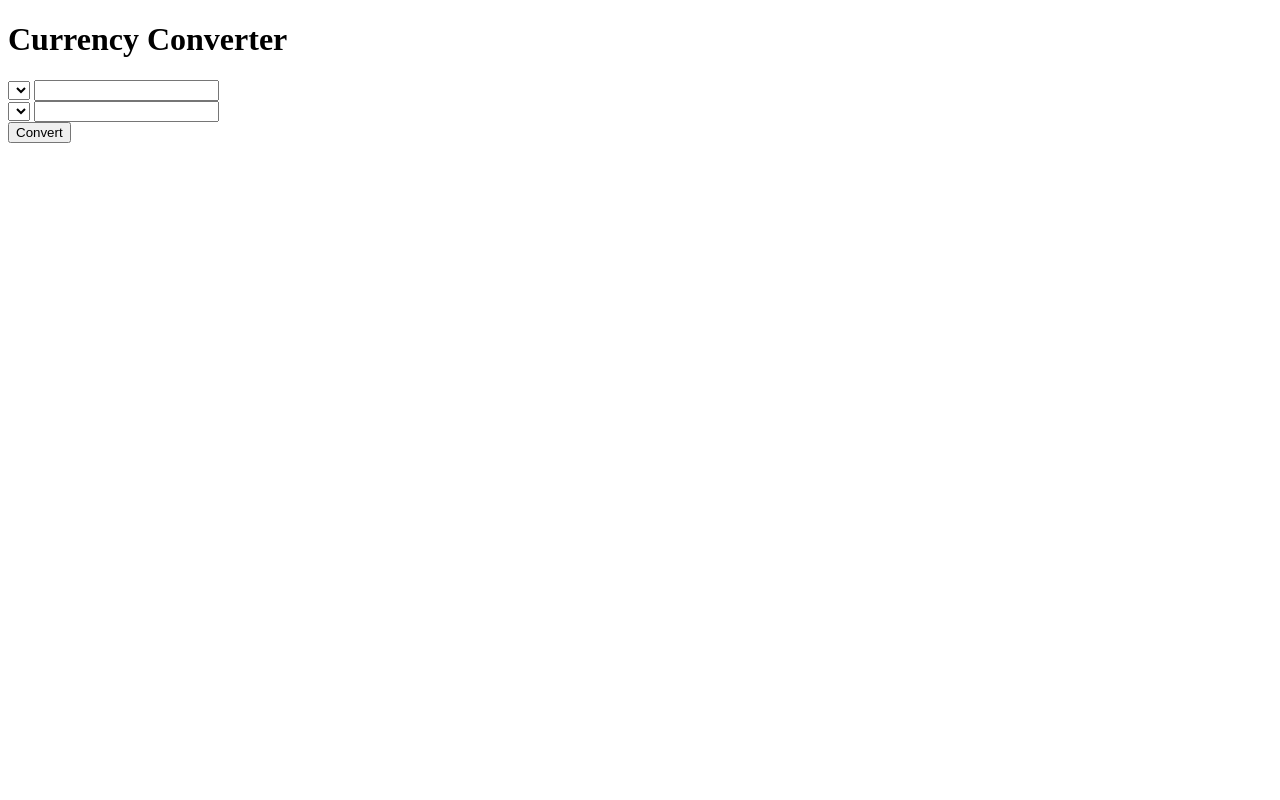
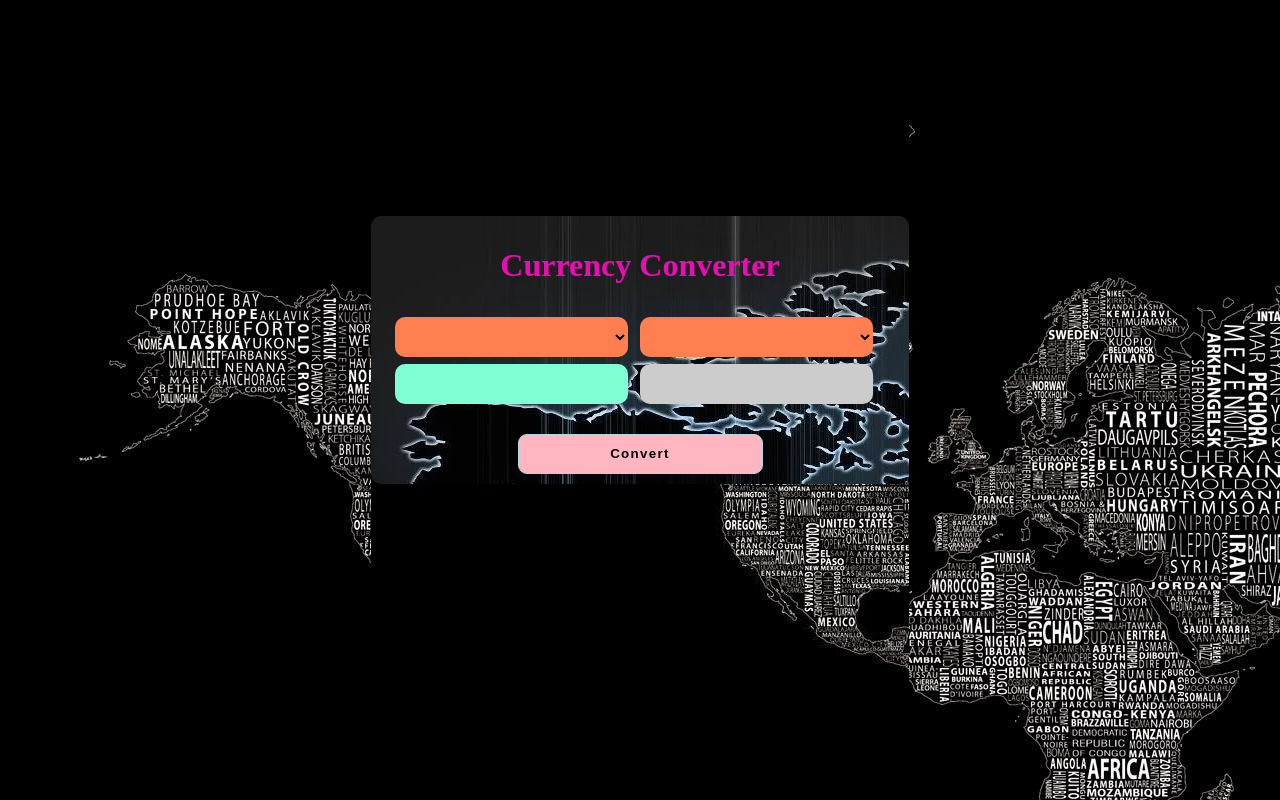
Before and after one commit to sivaviswanathan3/currency_converter, a plain HTML site: page index.html in a window 1280 px wide. Drawn offline with Linux system fonts and the light colour scheme; no server answers.

Commit message:
Update index.html

```diff
--- a/index.html
+++ b/index.html
@@ -4,7 +4,7 @@
     <meta charset="UTF-8">
     <meta http-equiv="X-UA-Compatible" content="IE=edge">
     <meta name="viewport" content="width=device-width, initial-scale=1.0">
-    <link rel="stylesheet" href="currency.css">
+    <link rel="stylesheet" href="index.css">
     <title>Currency Convertor</title>
 </head>
 <body>
@@ -33,7 +33,7 @@
     </div>
 </div>
 
-    <script src="currency.js">
+    <script src="index.js">
     </script>
 </body>
 </html>
```
